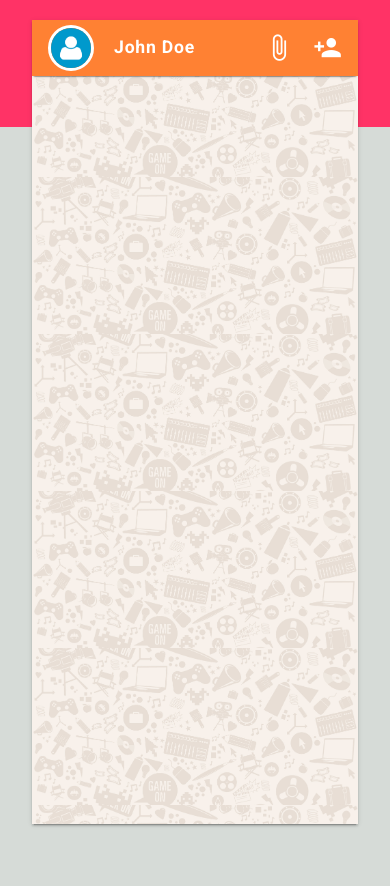
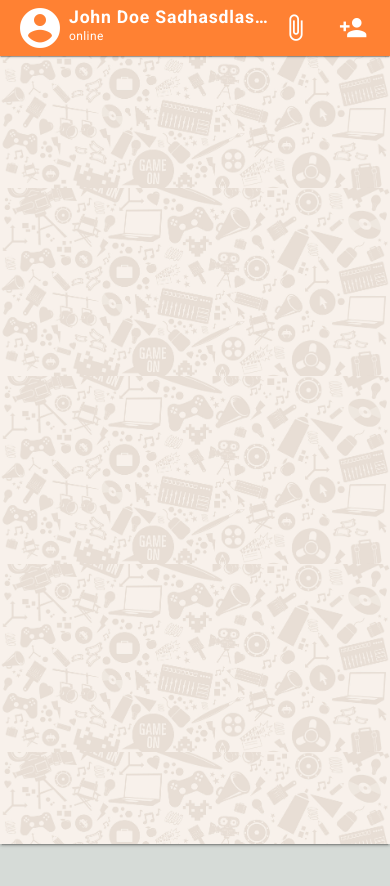
Before and after one commit to Abhay-soni-developer/realchat-fe, a React (Create React App) app: page /user/chat-screen in a window 390 px wide. Shown: the top 886 px of the page. Built offline with nearby package versions, Linux system fonts and the light colour scheme.

Commit message:
modification in css for responsivness"

```diff
--- a/src/common/UserLayout/styles.js
+++ b/src/common/UserLayout/styles.js
@@ -23,7 +23,13 @@ const style = theme => createStyles({
         maxHeight: 'calc(100% - 40px)',
         height: '100%',
         backgroundImage: theme.userAccountTheme.chatScreenBg,
-        backgroundSize: 'contain'
+        backgroundSize: 'contain',
+        '@media(max-width: 992px)': {
+            maxHeight: '100vh',
+            maxWidth: '100vw',
+            margin: '0px',
+            width: '100%'
+        }
     }
 
 })
--- a/src/routes/user/ChatScreen/ChatScreen.js
+++ b/src/routes/user/ChatScreen/ChatScreen.js
@@ -10,7 +10,7 @@ class ChatScreen extends React.Component {
     render() {
         const { classes} = this.props
         return (
-            <Paper className={{root: classes.container}} >
+            <Paper className={{root: classes.container}} square>
                 <ChatScreenBar/>
             </Paper>
         )
--- a/src/routes/user/ChatScreen/ChatScreenBar/ChatScreenBar.js
+++ b/src/routes/user/ChatScreen/ChatScreenBar/ChatScreenBar.js
@@ -1,7 +1,7 @@
 import React from 'react'
 import { withStyles } from '@material-ui/styles'
 import style from './style'
-import { AppBar, Toolbar, Typography } from '@material-ui/core'
+import { AppBar, Toolbar, Typography, IconButton } from '@material-ui/core'
 import PropTypes from 'prop-types';
 import Avatar from '@material-ui/core/Avatar'
 import defaultProfileImg from 'assets/images/defaultProfileImage.png'
@@ -15,14 +15,28 @@ function ChatScreenBar(props) {
             classes={{
                 root: classes.appbar
             }}>
-            <Toolbar classes={{root: classes.toolbarContainer}}>
+            <Toolbar classes={{ root: classes.toolbarContainer }}>
                 <div className={classes.flexRow}>
-                    <Avatar alt={'Friend Image'} src={props.friendImage} classes={{ root: classes.avatarContainer }} />
-                    <Typography variant='body2'>{props.friendName}</Typography>
+                    {props.friendImage !== 'account_circle' ?
+                        <Avatar alt={'Friend Image'} src={props.friendImage} classes={{ root: classes.avatarContainer }} />
+                        :
+                        <IconButton className={classes.iconButton} style={{ padding: '0px' }} disableRipple>
+                            <Icon classes={{ root: classes.icon }} style={{ fontSize: '2em' }}>{props.friendImage}</Icon>
+                        </IconButton>
+                    }
+                    <div>
+                        <Typography variant='body2' noWrap classes={{root: classes.friendNameContainer}}>{props.friendName}</Typography>
+                        <Typography variant='caption'>{props.friendStatus}</Typography>
+                    </div>
                 </div>
                 <div className={classes.flexRow}>
-                    <Icon classes={{root: classes.icon}}>{props.attachIconName}</Icon>
-                    <Icon classes={{root: classes.icon}}>{props.addFriendIcon}</Icon>
+                    <IconButton className={classes.iconButton}>
+                        <Icon classes={{ root: classes.icon }}>{props.attachIconName}</Icon>
+                    </IconButton>
+
+                    <IconButton className={classes.iconButton}>
+                        <Icon classes={{ root: classes.icon }}>{props.addFriendIcon}</Icon>
+                    </IconButton>
                 </div>
             </Toolbar>
 
@@ -31,17 +45,19 @@ function ChatScreenBar(props) {
 }
 
 ChatScreenBar.defaultProps = {
-    friendImage: defaultProfileImg,
-    friendName: 'John Doe',
+    friendImage: 'account_circle',
+    friendName: 'John Doe sadhasdlaslkjdajlkdjalskjdlaksjdlajslkdjalskjl',
     attachIconName: 'attach_file',
-    addFriendIcon: 'person_add'
+    addFriendIcon: 'person_add',
+    friendStatus: 'online'
 }
 
 ChatScreenBar.proptype = {
     friendImage: PropTypes.string,
     friendName: PropTypes.string,
     attachIconName: PropTypes.string,
-    addFriendIcon: PropTypes.string
+    addFriendIcon: PropTypes.string,
+    friendStatus: PropTypes.string
 }
 
 export default withStyles(style)(ChatScreenBar)
--- a/src/routes/user/ChatScreen/ChatScreenBar/style.js
+++ b/src/routes/user/ChatScreen/ChatScreenBar/style.js
@@ -22,9 +22,25 @@ const style = theme => createStyles({
         justifyContent: 'space-between'
     },
 
+    iconButton: {
+        marginRight: '5px'
+    },
+
     icon: {
         fontSize: '1.8rem',
-        marginLeft: '20px'
+        color: 'white'
+    },
+
+    friendNameContainer: {
+        width: '400px',
+
+        '@media(max-width: 1200px)': {
+            width: '300px'
+        },
+
+        '@media(max-width: 992px)': {
+            width: '200px'
+        }
     }
 })
 
```
Also changed, not shown: src/assets/images/defaultProfileImage.jpg (added), src/routes/user/style.js (line endings or trailing spaces), 1 other file (tests, documents, lock files or other folders).
